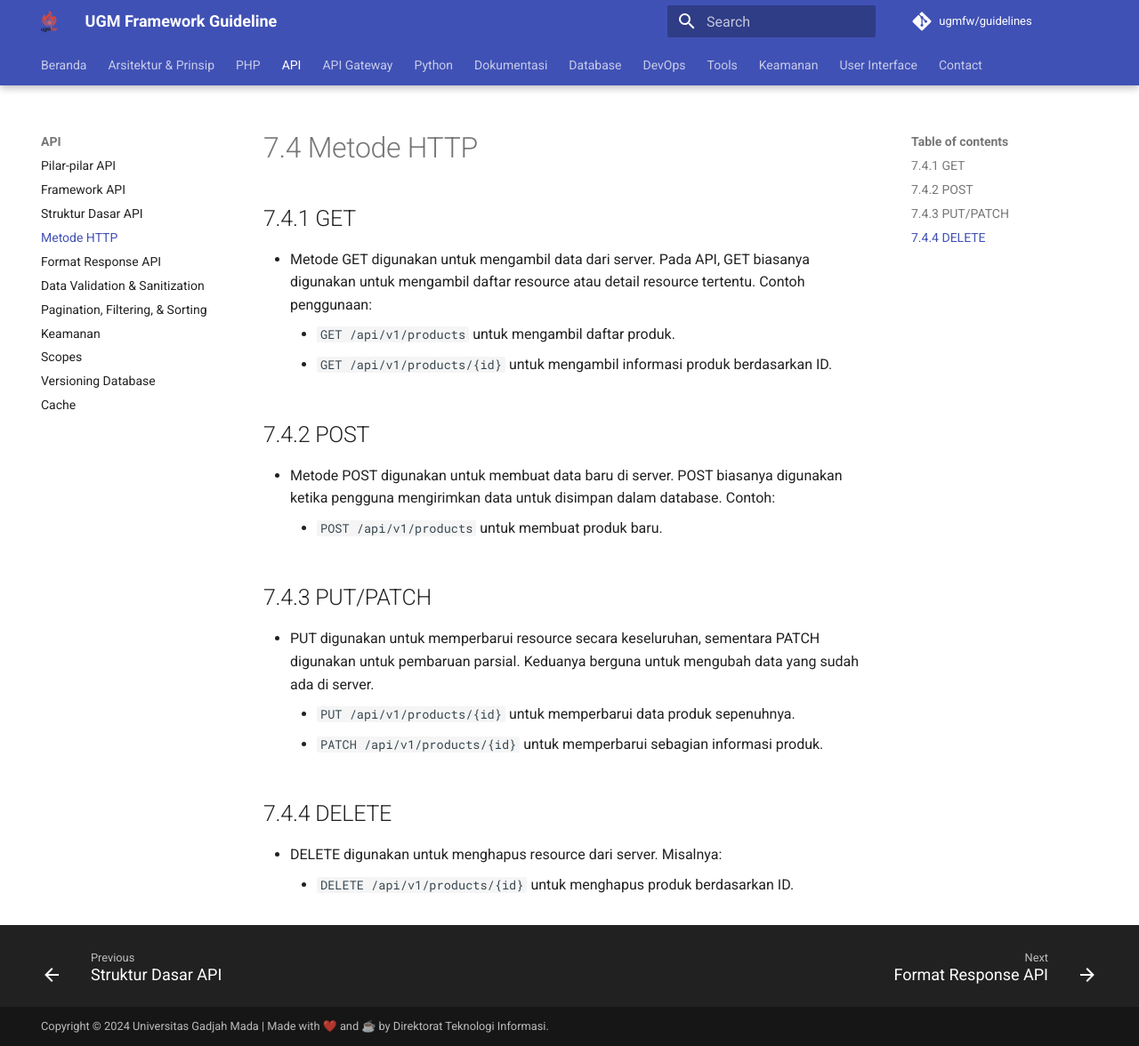
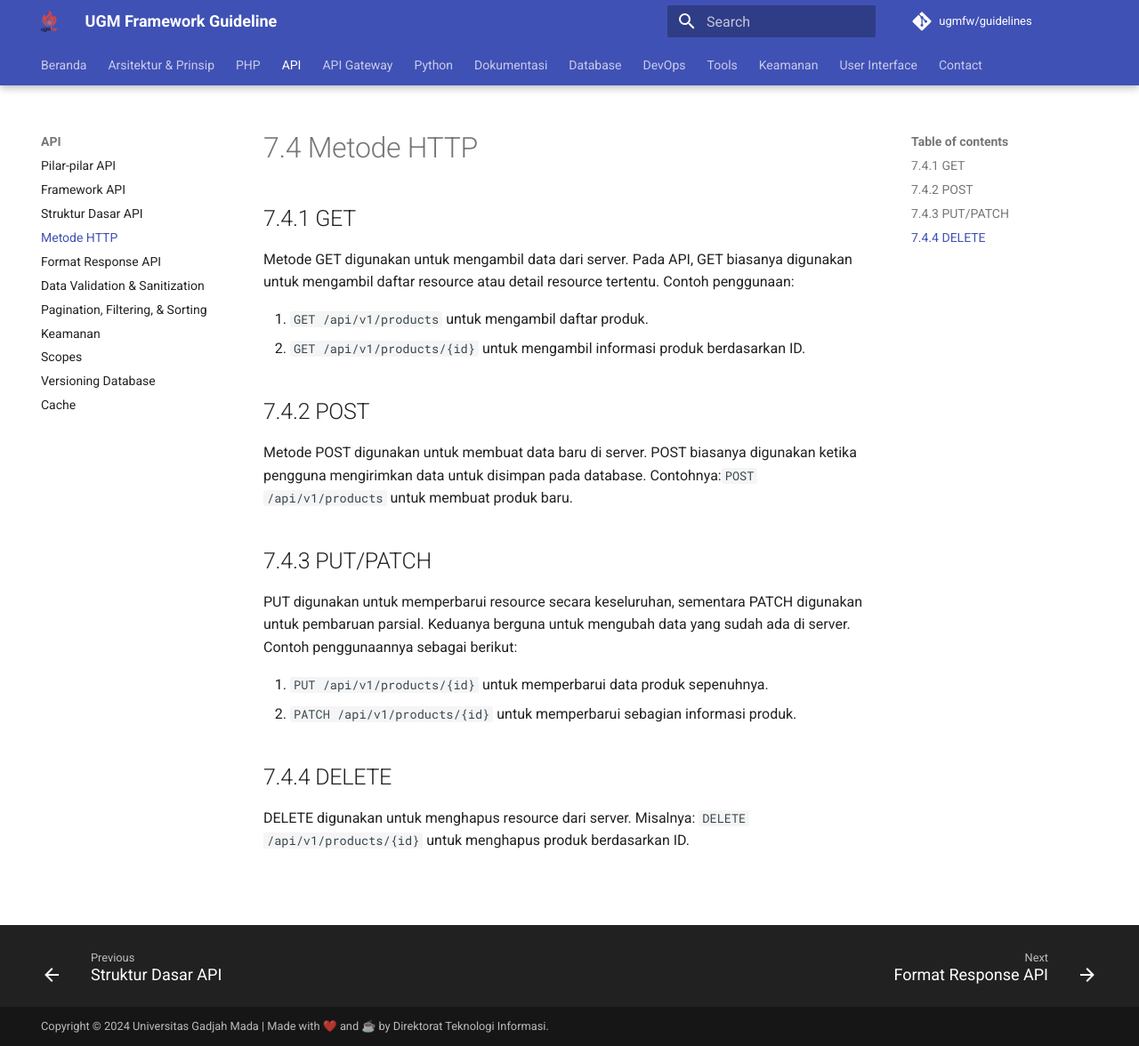
Before and after one commit to dtiugm/ugm-framework, an MkDocs documentation site: the page built from docs/api/metode-http-api.md, in a window 1280 px wide and 1176 px high. Shown: the whole window at 89% size. Built offline with MkDocs 1.6.1 and Material for MkDocs 9.7.7, drawn with Linux system fonts in a browser that asks for light colours; the version menu is left out.

Commit message:
update redaksional metode-http-api

```diff
--- a/docs/api/metode-http-api.md
+++ b/docs/api/metode-http-api.md
@@ -2,22 +2,23 @@
 
 ## 7.4.1 GET
 
-- Metode GET digunakan untuk mengambil data dari server. Pada API, GET biasanya digunakan untuk mengambil daftar resource atau detail resource tertentu. Contoh penggunaan:
-    - `GET /api/v1/products` untuk mengambil daftar produk.
-    - `GET /api/v1/products/{id}` untuk mengambil informasi produk berdasarkan ID.
+Metode GET digunakan untuk mengambil data dari server. Pada API, GET biasanya digunakan untuk mengambil daftar resource atau detail resource tertentu. Contoh penggunaan:
+
+1. `GET /api/v1/products` untuk mengambil daftar produk.
+2. `GET /api/v1/products/{id}` untuk mengambil informasi produk berdasarkan ID.
 
 ## 7.4.2 POST
 
-- Metode POST digunakan untuk membuat data baru di server. POST biasanya digunakan ketika pengguna mengirimkan data untuk disimpan dalam database. Contoh:
-    - `POST /api/v1/products` untuk membuat produk baru.
+Metode POST digunakan untuk membuat data baru di server. POST biasanya digunakan ketika pengguna mengirimkan data untuk disimpan pada database. Contohnya:`POST /api/v1/products` untuk membuat produk baru.
+
 
 ## 7.4.3 PUT/PATCH
 
-- PUT digunakan untuk memperbarui resource secara keseluruhan, sementara PATCH digunakan untuk pembaruan parsial. Keduanya berguna untuk mengubah data yang sudah ada di server.
-    - `PUT /api/v1/products/{id}` untuk memperbarui data produk sepenuhnya.
-    - `PATCH /api/v1/products/{id}` untuk memperbarui sebagian informasi produk.
+PUT digunakan untuk memperbarui resource secara keseluruhan, sementara PATCH digunakan untuk pembaruan parsial. Keduanya berguna untuk mengubah data yang sudah ada di server. Contoh penggunaannya sebagai berikut:
+
+1. `PUT /api/v1/products/{id}` untuk memperbarui data produk sepenuhnya.
+2. `PATCH /api/v1/products/{id}` untuk memperbarui sebagian informasi produk.
 
 ## 7.4.4 DELETE
 
-- DELETE digunakan untuk menghapus resource dari server. Misalnya:
-    - `DELETE /api/v1/products/{id}` untuk menghapus produk berdasarkan ID.
+DELETE digunakan untuk menghapus resource dari server. Misalnya: `DELETE /api/v1/products/{id}` untuk menghapus produk berdasarkan ID.
```
